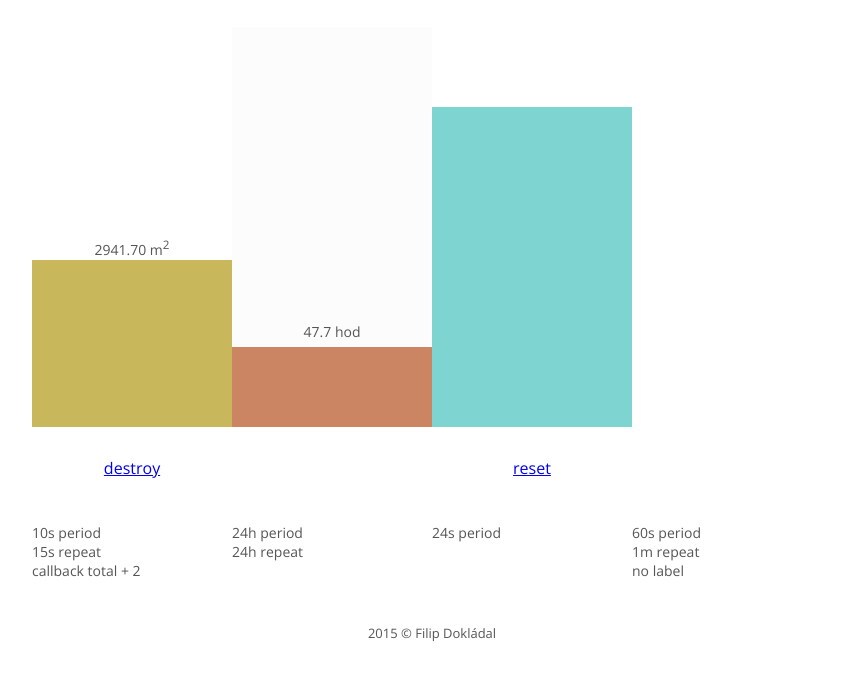
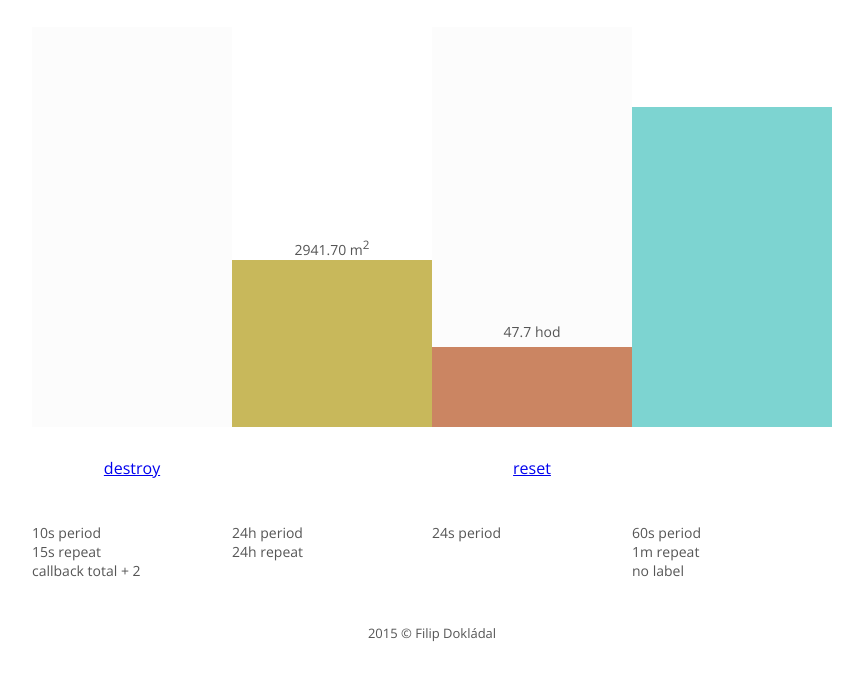
Before and after one commit to ggebl/realtime-progress, a plain HTML site: page demo/index.html in a window 1280 px wide. Both pictures are taken after a click on the link "destroy". Shown: the part 76-754 px from the top of the page, without its empty margins (208-1071 px from the left). Drawn offline with nearby package versions, Linux system fonts and the light colour scheme.

Commit message:
Changed demo page

```diff
--- a/demo/index.html
+++ b/demo/index.html
@@ -18,7 +18,7 @@
             $('#no-label').rtProgress(noLabelOptions);
 
             $('#destroy').click(function () {
-                $('#minute').rtProgress('destroy', true);
+                $('#minute').rtProgress('destroy');
                 return false;
             });
 
```
